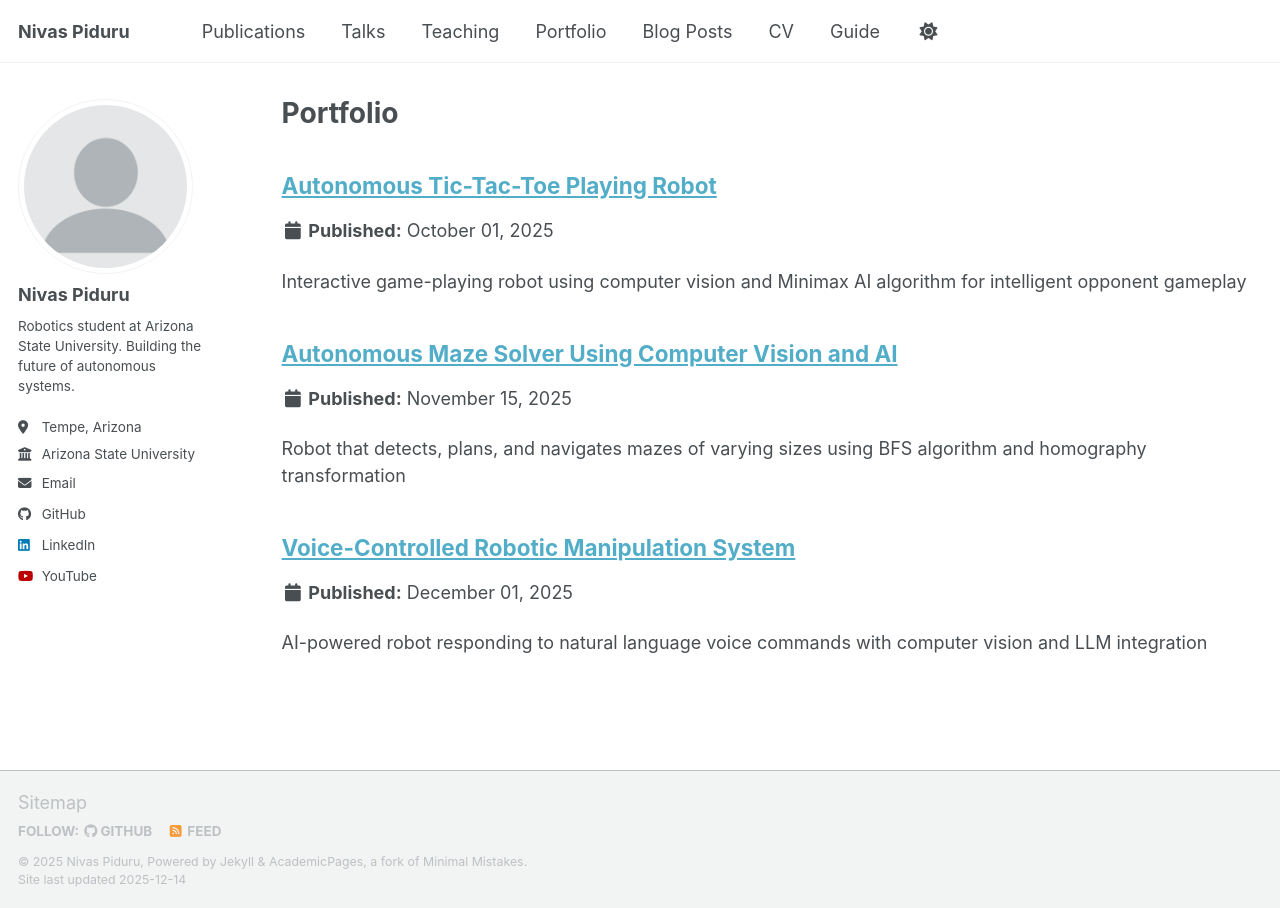
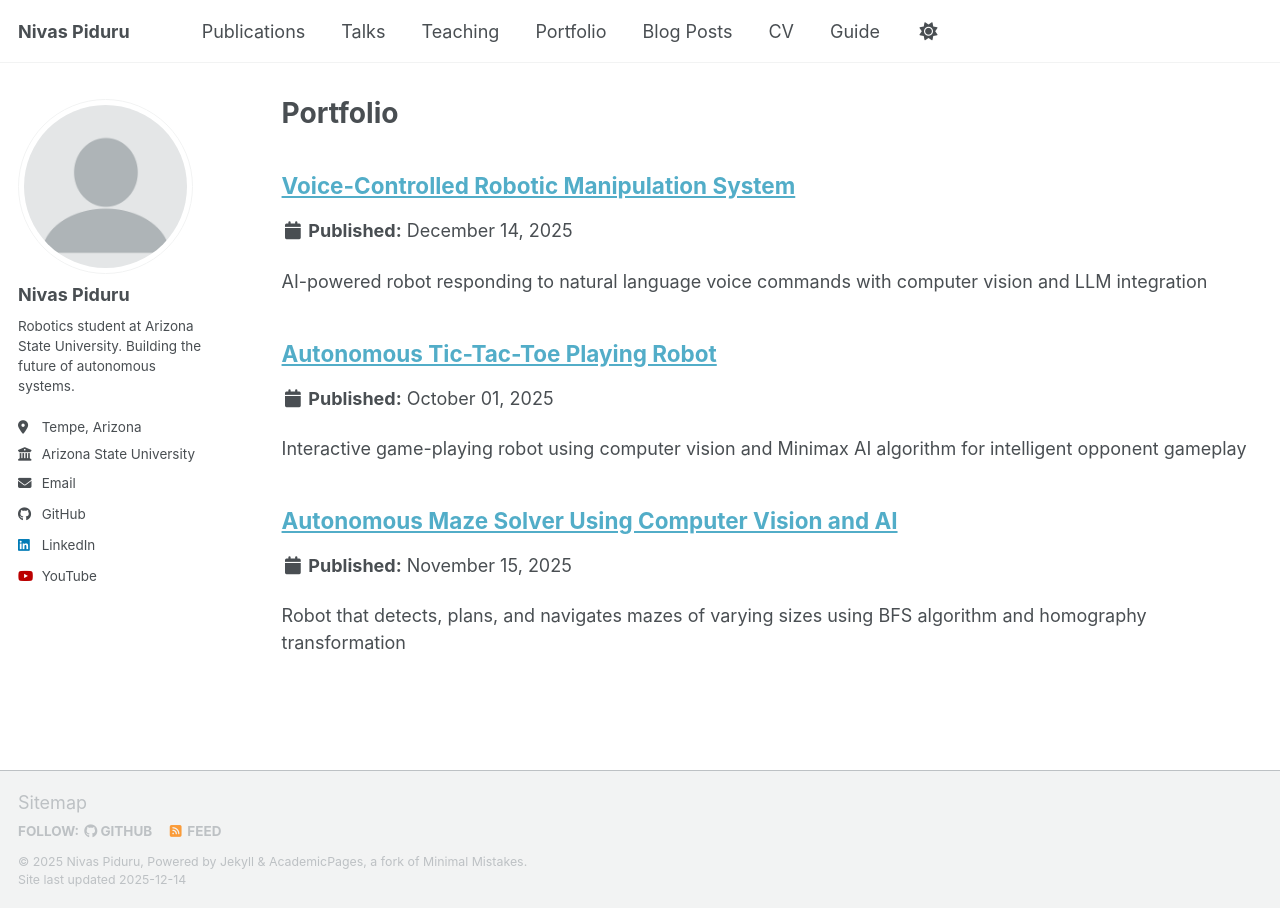
Before and after one commit to NivasPiduru/nivaspiduru.github.io, a Jekyll site: the page built from _pages/portfolio.html, in a window 1280 px wide. Built offline with Jekyll 4.4.1, drawn with Linux system fonts in a browser that asks for light colours; a script bundle is joined from its source files by our own code; library files that are not in the unit come from our copies.

Commit message:
Update portfolio-1-voice-robot.md

```diff
--- a/_portfolio/portfolio-1-voice-robot.md
+++ b/_portfolio/portfolio-1-voice-robot.md
@@ -2,7 +2,6 @@
 title: "Voice-Controlled Robotic Manipulation System"
 excerpt: "AI-powered robot responding to natural language voice commands with computer vision and LLM integration"
 collection: portfolio
-date: 2025-12-01
 ---
 ## Project Links
 * **GitHub Repository**: [View Code](https://github.com/NivasPiduru/voice-controlled-robot)
```
